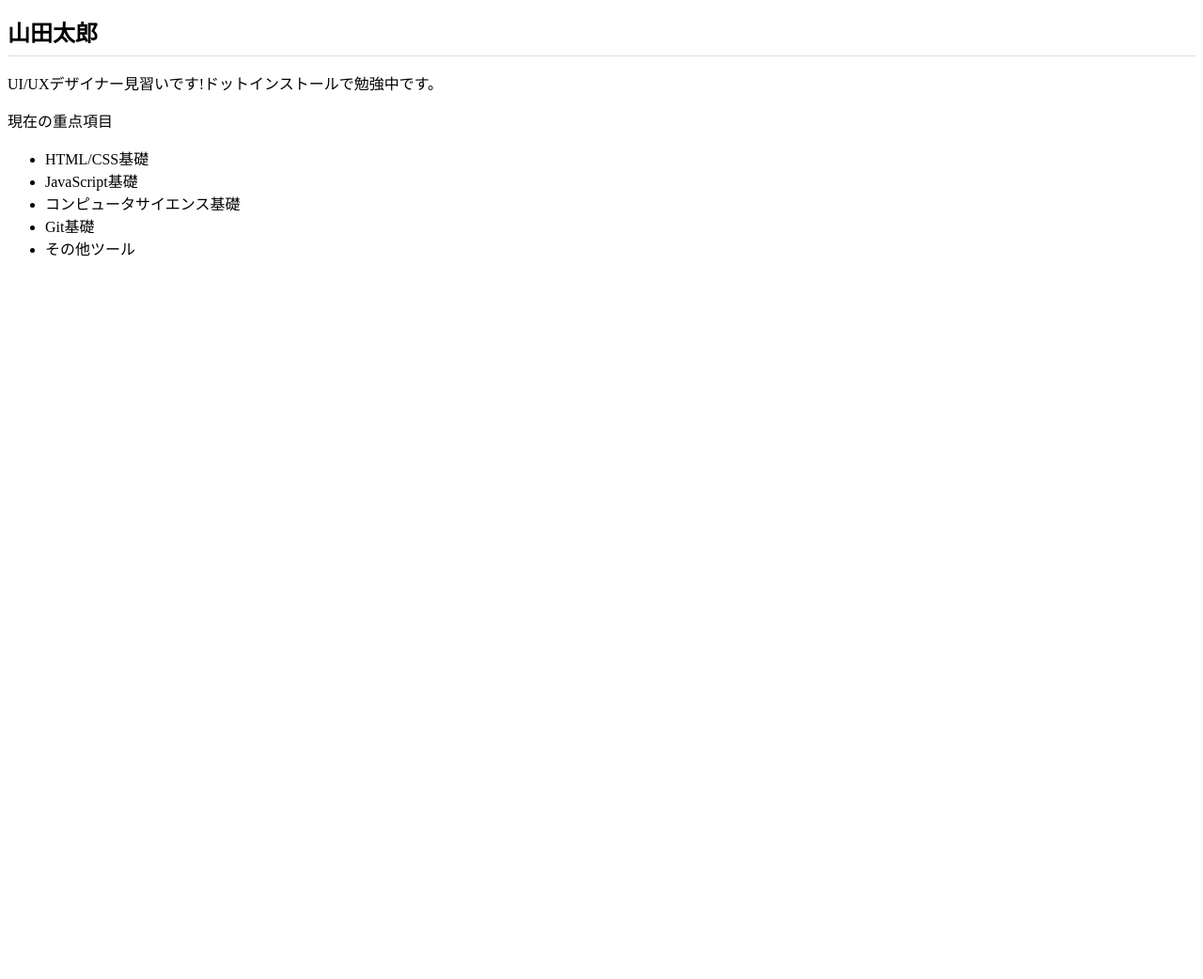
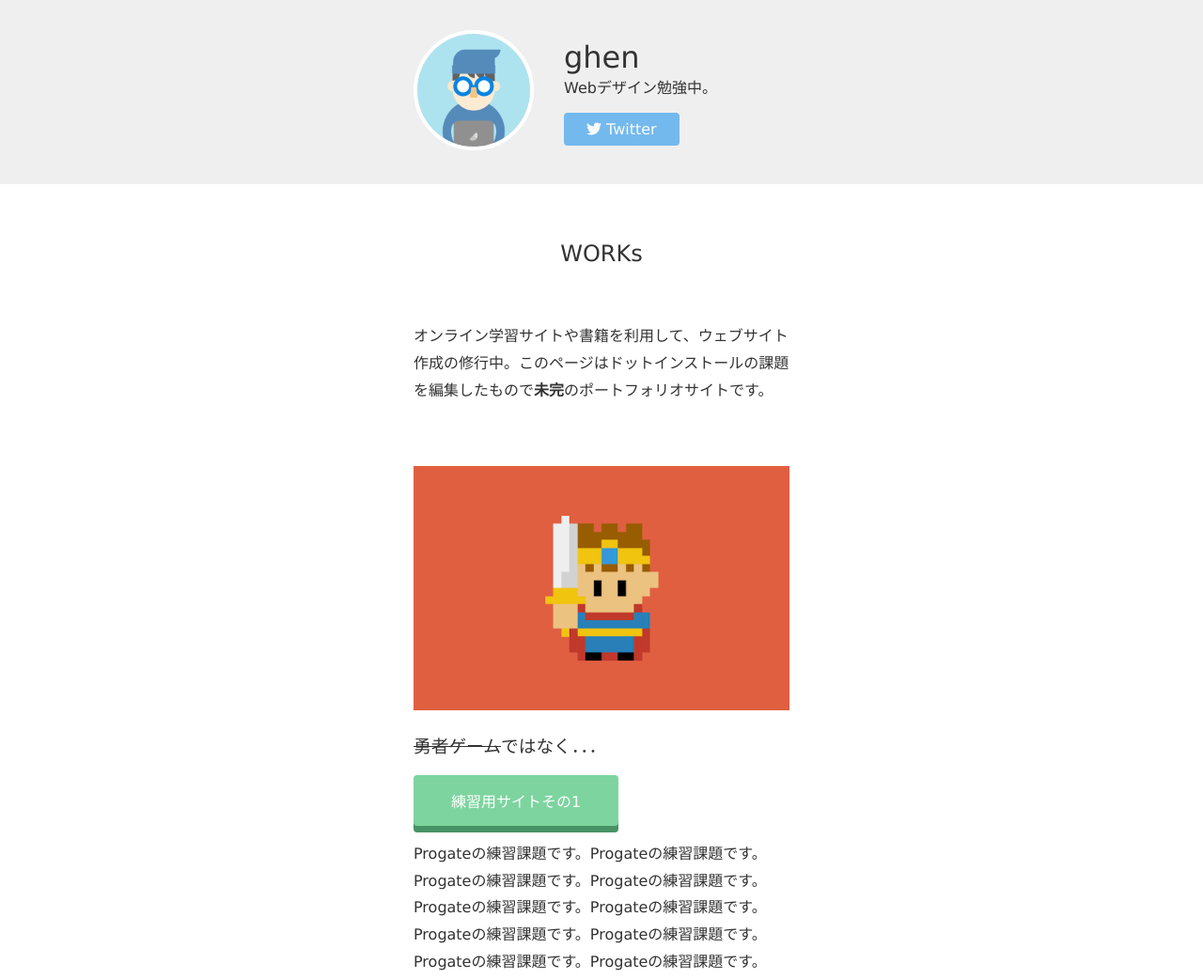
Before and after one commit to egghershey/egghershey.github.io, a plain HTML site: page index.html in a window 1280 px wide. Shown: the top 1042 px of the page at 94% size. Before the commit the page ends 800 px from the top, so only its background shows below. Drawn offline with Linux system fonts and the light colour scheme.

Commit message:
Add files via upload

```diff
--- a/css/styles.css
+++ b/css/styles.css
@@ -1,5 +1,149 @@
-h1 {
+body {
+  color: #333;
+  font-family: Verdana, sans-serif;
+  /* margin-top: 0px;
+  margin-bottom: 0px;
+  margin-right: 0px;
+  margin-left: 0px; */
+  margin: 0;
+}
+
+header {
+  background-color: #efefef;
+  padding-top: 32px;
+  padding-bottom: 32px;
+}
+
+.container {
+  /* background-color: pink; */
+  width: 400px;
+  margin-left: auto;
+  margin-right: auto;
+  /* flexbox は親要素に指定 */
+  display: flex;
+  align-items: center;
+}
+
+.icon {
+  /* background-color: skyblue; */
+}
+
+.info {
+  /* background-color: tomato; */
+  margin-left: 32px;
+}
+
+.icon img {
+  /* border-radius: 20px; */
+  border-radius: 50%;
+  border-width: 4px;
+  border-style: solid;
+  border-color: white;
+}
+
+.info h1 {
+  font-weight: normal;
+  font-size: 24xp;
+  margin: 0;
+}
+
+.info p {
+  margin: 0;
+  margin-bottom: 16px;
+}
+
+.info ul {
+  margin: 0;
+  padding: 0;
+  list-style-type: none;
+  display: flex;
+}
+
+.info ul li {
+  margin-right: 8px;
+}
+
+.works {
+  width: 400px;
+  margin-left: auto;
+  margin-right: auto;
+}
+
+.works > h1 {
+  /* works 直下の h1 のみに適用 */
+  font-weight: normal;
   font-size: 24px;
-  padding-bottom: 8px;
-  border-bottom: 1px solid #ddd;
+  text-align: center;
+  margin-top: 60px;
+  margin-bottom: 60px;
 }
+
+.works > section {
+  margin-bottom: 60px;
+}
+
+.works > section > h1 {
+  font-weight: normal;
+}
+
+.works p {
+  /* 文字高さの1.8倍 */
+  line-height: 1.8;
+}
+
+.btn {
+  padding: 8px 24px;
+  color: white;
+  display: inline-block;
+  opacity: 0.8;
+  border-radius: 4px;
+  text-align: center;
+  text-decoration: none;
+  margin: 0 auto;
+}
+
+.btn:hover {
+  opacity: 1;
+}
+
+.message {
+  padding: 15px 40px;
+  background-color: #5dca88;
+  cursor: pointer;
+  box-shadow: 0 7px #1a7940;
+}
+
+.message:active {
+  position: relative;
+  top: 7px;
+  box-shadow: none;
+}
+
+footer p {
+  text-align: center;
+  font-size: 14px;
+  margin-top: 60px;
+  color: gray;
+}
+
+
+.facebook {
+  background-color: #3b5998;
+  margin-right: 10px;
+}
+
+.twitter {
+  background-color: #55acee;
+}
+
+.fa {
+  margin-right: 5px;
+}
+
+h1 span {
+  text-decoration: line-through;
+}
+
+.comment {
+  padding-bottom: 50px;
+}
--- a/index.html
+++ b/index.html
@@ -2,21 +2,67 @@
 <html lang="ja">
 <head>
   <meta charset="UTF-8">
+  <meta http-equiv="X-UA-Compatible" content="IE=edge">
+  <meta name="viewport" content="width=device-width, initial-scale=1.0">
+  <title>ghen Portfolio Site</title>
+  <link rel="icon" href="favicon.ico">
+  <meta name="description" content="ghenのポートフォリオサイトです。">
+  <link rel="stylesheet" href="css/styles.css">
+  <script src="https://kit.fontawesome.com/01ef0b717d.js" crossorigin="anonymous"></script>
 
-
-  <title>山田太郎のポートフォリオサイト</title>
-  <link rel="stylesheet" href="css/styles.css">
 </head>
 <body>
-  <h1>山田太郎</h1>
-  <p>UI/UXデザイナー見習いです!ドットインストールで勉強中です。</p>
-  <p>現在の重点項目</p>
-  <ul>
-    <li>HTML/CSS基礎</li>
-    <li>JavaScript基礎</li>
-    <li>コンピュータサイエンス基礎</li>
-    <li>Git基礎</li>
-    <li>その他ツール</li>
-  </ul>
+  <header>
+    <div class="container">
+      <div class="icon">
+        <img src="img/taro.png" width="120" height="120" alt=”ゲンの肖像画です”>
+      </div>
+      <div class="info">
+        <h1>ghen</h1>
+        <p>Webデザイン勉強中。</p>
+        <ul>
+          <li>
+            <a href="https://twitter.com/ghen08816139" class="btn twitter" target="_blank">
+              <span class="fa fa-twitter"></span>Twitter
+            </a>
+          </li>
+        </ul>
+      </div>
+    </div>
+  </header>
+
+  <!-- 作品紹介 -->
+  <section class="works">
+    <h1>WORKs</h1>
+    <p class="comment">オンライン学習サイトや書籍を利用して、ウェブサイト作成の修行中。このページはドットインストールの課題を編集したもので<strong>未完</strong>のポートフォリオサイトです。</p>
+
+    <section>
+      <img src="img/work1.png" width="400" height="260" alt="勇者ゲームの紹介画像">
+      <h1><span class=”crossout”>勇者ゲーム</span>ではなく．．．</h1>
+      <a href="https://twitter.com/ghen08816139" target="_blank"><span class="btn message">練習用サイトその1</span></a>
+      <p>Progateの練習課題です。Progateの練習課題です。Progateの練習課題です。Progateの練習課題です。Progateの練習課題です。Progateの練習課題です。Progateの練習課題です。Progateの練習課題です。Progateの練習課題です。Progateの練習課題です。</p>
+    </section>
+
+    <section>
+      <img src="img/work2.png" width="400" height="260" alt="宝探しゲームの紹介画像">
+      <h1><span class=”crossout”>宝探しゲーム</span>ではなく．．．</h1>
+      <a href="https://egghershey.github.io/gym_lp/ptlp.html" target="_blank"><span class="btn message">練習用サイトその2</span></a>
+            <p>書籍からの練習課題です。ジムのランディングページ受注という設定です。書籍からの練習課題です。ジムのランディングページ受注という設定です。書籍からの練習課題です。ジムのランディングページ受注という設定です。書籍からの練習課題です。ジムのランディングページ受注という設定です。書籍からの練習課題です。ジムのランディングページ受注という設定です。書籍からの練習課題です。ジムのランディングページ受注という設定です。</p>
+    </section>
+
+    <section>
+      <img src="img/work3.png" width="400" height="260" alt="神経衰弱の紹介画像">
+
+      <h1><span class=”crossout”>神経衰弱</span>ではなく．．．</h1>
+      <a href="https://twitter.com/ghen08816139" target="_blank"><span class="btn message">練習用サイトその3(作成中)</span></a>
+
+      <p>次なる課題を模索中．．．。次なる課題を模索中．．．。次なる課題を模索中．．．。次なる課題を模索中．．．。次なる課題を模索中．．．。次なる課題を模索中．．．。次なる課題を模索中．．．。次なる課題を模索中．．．。次なる課題を模索中．．．。次なる課題を模索中．．．。</p>
+    </section>
+
+  </section>
+
+  <footer>
+    <p>(c)daiku no ghen-san</p>
+  </footer>
 </body>
 </html>
```
Also changed, not shown: favicon.ico (added), img/blog.png (added), img/header.png (added), img/mail.png (added), img/photos.png (added), img/taro.png (added), img/work1.png (added), img/work2.png (added), img/work3.png (added).
